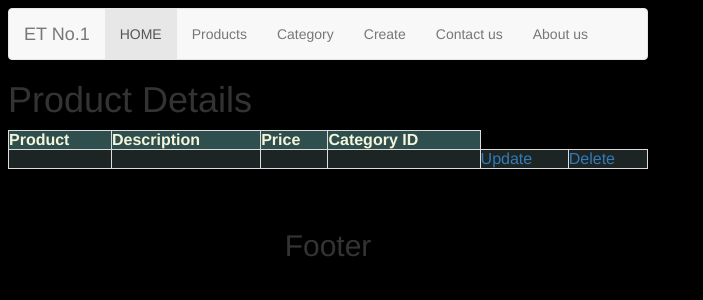
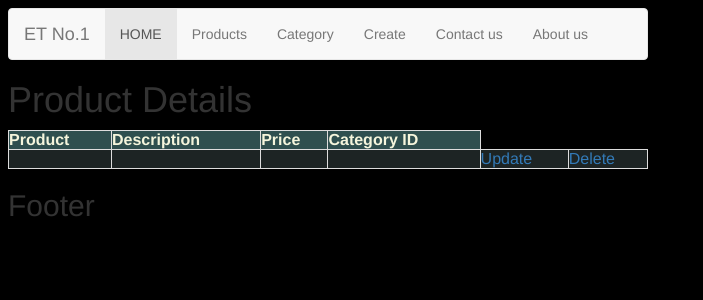
Before and after one commit to rralph091/apitest, a PHP site: page /product-details.php?id=1 in a window 1280 px wide. Shown: the top 300 px of the page, without its empty margins (0-703 px from the left). Run offline with PHP 8.4, Linux system fonts and the light colour scheme; data that the repository does not hold is empty.

Commit message:
Update style.css

```diff
--- a/style.css
+++ b/style.css
@@ -10,13 +10,6 @@
     margin: auto;
   }
 
- /* Footer */
-  .footer {
-    padding: 20px;
-    text-align: center;
-    background: black;
-    margin-top: 20px;
-  }
 
   /* Responsive layout - when the screen is less than 400px wide, make the navigation links stack on top of each other instead of next to each other */
   @media screen and (max-width: 400px) {
```
